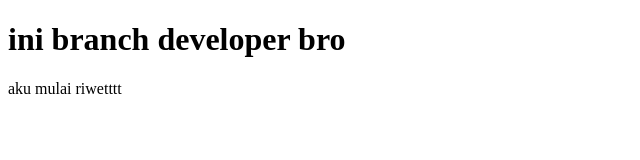
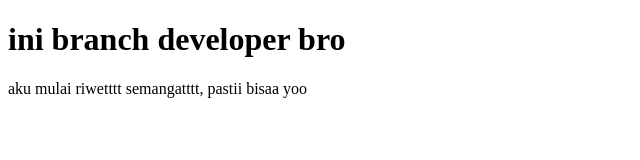
Before and after one commit to Itinnnn/Pelatihan, a plain HTML site: page index.html in a window 1280 px wide. Shown: the whole page, without its empty margins (0-640 px from the left). Drawn offline with Linux system fonts and the light colour scheme.

```diff
--- a/index.html
+++ b/index.html
@@ -11,3 +11,4 @@
 </body>
 </html>
 aku mulai riwetttt
+semangatttt, pastii bisaa yoo
```
